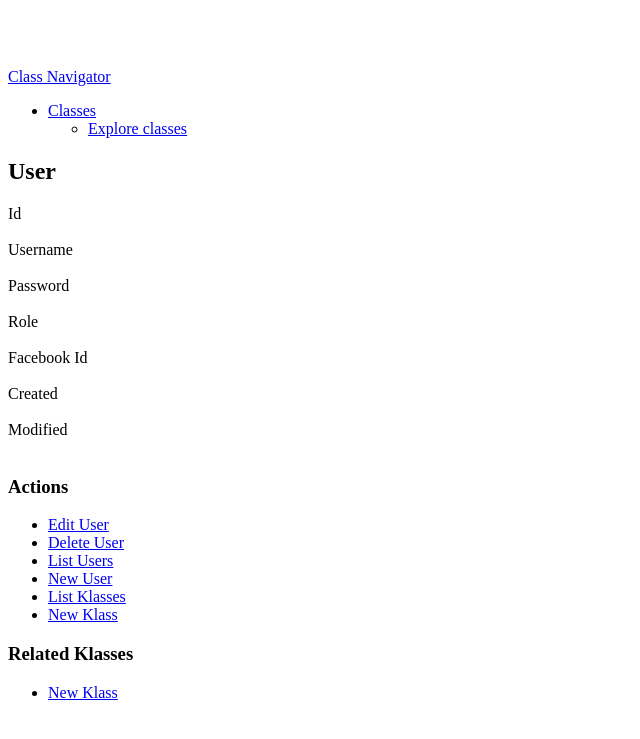
After one commit to stanford-s3/class-navigator, a CakePHP app: the page made by app/View/Users/view.ctp in a window 1280 px wide. The commit adds this page. Shown: the top 739 px of the page, without its empty margins (0-640 px from the left). Run offline with PHP 8.4 and a stand-in for CakePHP, Linux system fonts and the light colour scheme; the template is opened without the code that fills it, so the values that code supplies are empty; some libraries are stand-ins or nearby versions.

Commit message:
Lots of user page setup

```diff
--- a/app/View/Layouts/default.ctp
+++ b/app/View/Layouts/default.ctp
@@ -1,29 +1,9 @@
-<?php
-/**
- *
- *
- * CakePHP(tm) : Rapid Development Framework (http://cakephp.org)
- * Copyright (c) Cake Software Foundation, Inc. (http://cakefoundation.org)
- *
- * Licensed under The MIT License
- * For full copyright and license information, please see the LICENSE.txt
- * Redistributions of files must retain the above copyright notice.
- *
- * @copyright     Copyright (c) Cake Software Foundation, Inc. (http://cakefoundation.org)
- * @link          http://cakephp.org CakePHP(tm) Project
- * @package       app.View.Layouts
- * @since         CakePHP(tm) v 0.10.0.1076
- * @license       http://www.opensource.org/licenses/mit-license.php MIT License
- */
-
-$cakeDescription = __d('home_title', 'Class Navigator');
-?>
 <!DOCTYPE html>
 <html>
 <head>
     <?php echo $this->Html->charset(); ?>
     <title>
-        <?php echo $cakeDescription ?>:
+        <?php echo __('Class Navigator'); ?>:
         <?php echo $title_for_layout; ?>
     </title>
     <?php
@@ -42,12 +22,20 @@ $cakeDescription = __d('home_title', 'Class Navigator');
     <div class="navbar navbar-default navbar-fixed-top" role="navigation">
         <div class="container">
             <div class="navbar-header">
-                <?php echo $this->Html->link($cakeDescription, array('action' => 'index'), array('class' => 'navbar-brand')); ?>
+                <?php echo $this->Html->link(__('Class Navigator'), array('action' => 'index'), array('class' => 'navbar-brand')); ?>
             </div>
 
             <div class="collapse navbar-collapse navbar-ex1-collapse">
                 <ul class="nav navbar-nav">
-                    <li><?php echo $this->Html->link('Classes', array('controller' => 'classes', 'action' => 'index')); ?></li>
+                    <li class="dropdown">
+                        <a href="#" class="dropdown-toggle" data-toggle="dropdown">Classes <strong class="caret"></strong></a>
+                        <ul class="dropdown-menu">
+                            <li><?php echo $this->Html->link('Explore classes', array('controller' => 'classes', 'action' => 'index')); ?></li>
+                            <?php if (AuthComponent::user('id')): ?>
+                                <li><?php echo $this->Html->link('My classes', array('controller' => 'classes', 'action' => 'my')); ?></li>
+                            <?php endif; ?>
+                        </ul>
+                    </li>
                 </ul>
             </div>
         </div>
--- /dev/null
+++ b/app/View/Users/view.ctp
@@ -0,0 +1,90 @@
+<div class="users view">
+<h2><?php echo __('User'); ?></h2>
+	<dl>
+		<dt><?php echo __('Id'); ?></dt>
+		<dd>
+			<?php echo h($user['User']['id']); ?>
+			&nbsp;
+		</dd>
+		<dt><?php echo __('Username'); ?></dt>
+		<dd>
+			<?php echo h($user['User']['username']); ?>
+			&nbsp;
+		</dd>
+		<dt><?php echo __('Password'); ?></dt>
+		<dd>
+			<?php echo h($user['User']['password']); ?>
+			&nbsp;
+		</dd>
+		<dt><?php echo __('Role'); ?></dt>
+		<dd>
+			<?php echo h($user['User']['role']); ?>
+			&nbsp;
+		</dd>
+		<dt><?php echo __('Facebook Id'); ?></dt>
+		<dd>
+			<?php echo h($user['User']['facebook_id']); ?>
+			&nbsp;
+		</dd>
+		<dt><?php echo __('Created'); ?></dt>
+		<dd>
+			<?php echo h($user['User']['created']); ?>
+			&nbsp;
+		</dd>
+		<dt><?php echo __('Modified'); ?></dt>
+		<dd>
+			<?php echo h($user['User']['modified']); ?>
+			&nbsp;
+		</dd>
+	</dl>
+</div>
+<div class="actions">
+	<h3><?php echo __('Actions'); ?></h3>
+	<ul>
+		<li><?php echo $this->Html->link(__('Edit User'), array('action' => 'edit', $user['User']['id'])); ?> </li>
+		<li><?php echo $this->Form->postLink(__('Delete User'), array('action' => 'delete', $user['User']['id']), null, __('Are you sure you want to delete # %s?', $user['User']['id'])); ?> </li>
+		<li><?php echo $this->Html->link(__('List Users'), array('action' => 'index')); ?> </li>
+		<li><?php echo $this->Html->link(__('New User'), array('action' => 'add')); ?> </li>
+		<li><?php echo $this->Html->link(__('List Klasses'), array('controller' => 'klasses', 'action' => 'index')); ?> </li>
+		<li><?php echo $this->Html->link(__('New Klass'), array('controller' => 'klasses', 'action' => 'add')); ?> </li>
+	</ul>
+</div>
+<div class="related">
+	<h3><?php echo __('Related Klasses'); ?></h3>
+	<?php if (!empty($user['Klass'])): ?>
+	<table cellpadding = "0" cellspacing = "0">
+	<tr>
+		<th><?php echo __('Id'); ?></th>
+		<th><?php echo __('Name'); ?></th>
+		<th><?php echo __('Description'); ?></th>
+		<th><?php echo __('Units Min'); ?></th>
+		<th><?php echo __('Units Max'); ?></th>
+		<th><?php echo __('Repeatable For Credit'); ?></th>
+		<th><?php echo __('Grading Style Id'); ?></th>
+		<th class="actions"><?php echo __('Actions'); ?></th>
+	</tr>
+	<?php foreach ($user['Klass'] as $klass): ?>
+		<tr>
+			<td><?php echo $klass['id']; ?></td>
+			<td><?php echo $klass['name']; ?></td>
+			<td><?php echo $klass['description']; ?></td>
+			<td><?php echo $klass['units_min']; ?></td>
+			<td><?php echo $klass['units_max']; ?></td>
+			<td><?php echo $klass['repeatable_for_credit']; ?></td>
+			<td><?php echo $klass['grading_style_id']; ?></td>
+			<td class="actions">
+				<?php echo $this->Html->link(__('View'), array('controller' => 'klasses', 'action' => 'view', $klass['id'])); ?>
+				<?php echo $this->Html->link(__('Edit'), array('controller' => 'klasses', 'action' => 'edit', $klass['id'])); ?>
+				<?php echo $this->Form->postLink(__('Delete'), array('controller' => 'klasses', 'action' => 'delete', $klass['id']), null, __('Are you sure you want to delete # %s?', $klass['id'])); ?>
+			</td>
+		</tr>
+	<?php endforeach; ?>
+	</table>
+<?php endif; ?>
+
+	<div class="actions">
+		<ul>
+			<li><?php echo $this->Html->link(__('New Klass'), array('controller' => 'klasses', 'action' => 'add')); ?> </li>
+		</ul>
+	</div>
+</div>
```
Also changed, not shown: app/Controller/AppController.php (+22 -1 lines), app/Controller/UsersController.php (+20 -2 lines), app/Model/User.php (+11 -0 lines), app/View/Users/add.ctp (added, +33 -0 lines), app/View/Users/edit.ctp (added, +25 -0 lines), app/View/Users/index.ctp (added, +52 -0 lines), app/View/Users/login.ctp (added, +24 -0 lines).
